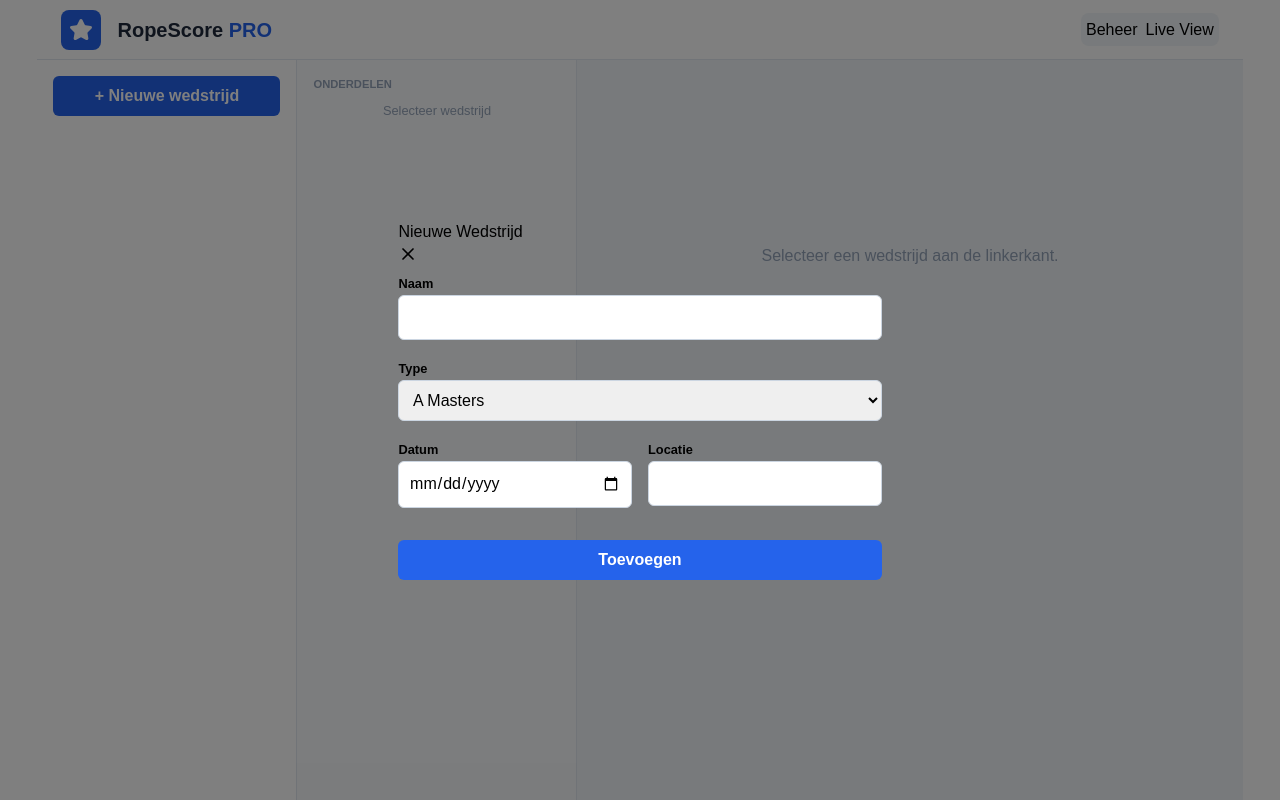
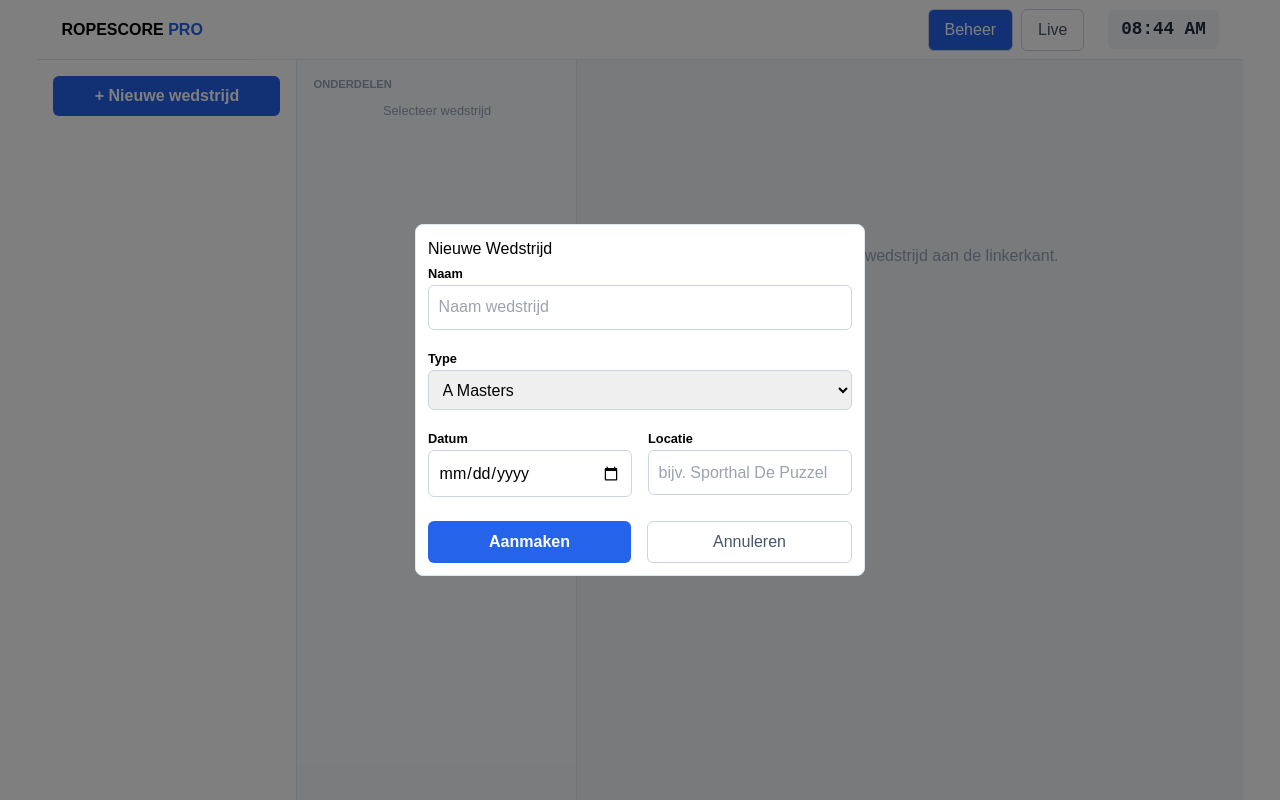
Before and after one commit to tomdemilliano/RopskippingCompetition, a React (Vite) app: page / in a window 1280 px wide. Both pictures are taken after a click on the button "+ Nieuwe wedstrijd". Built offline with nearby package versions, Linux system fonts and the light colour scheme.

Commit message:
terug naar versie voor afsplitsing modals

```diff
--- a/src/App.jsx
+++ b/src/App.jsx
@@ -14,7 +14,6 @@ import {
 import { APP_ID, COMPETITION_TYPES, isFreestyleType, getFirebaseConfig } from './constants';
 import { styles } from './styles';
 import LiveView from './components/LiveView';
-import Modals from './components/Modals';
 
 const firebaseConfig = getFirebaseConfig();
 let app, auth, db;
@@ -617,34 +616,28 @@ const App = () => {
     </div>
   );
 
-return (
+  return (
     <div style={styles.mainWrapper}>
-      {/* Header */}
       <header style={styles.header}>
-        <div style={{ display: 'flex', alignItems: 'center', gap: '1rem' }}>
-          <div style={{ background: '#2563eb', color: '#fff', padding: '0.5rem', borderRadius: '8px' }}>
-            <Star fill="white" size={24} />
+        <div style={{ fontWeight: 900 }}>ROPESCORE <span style={{ color: '#2563eb' }}>PRO</span></div>
+        <div style={{ display: 'flex', gap: '0.5rem', alignItems: 'center' }}>
+          <button style={{ ...styles.btnSecondary, background: view === 'management' ? '#2563eb' : '#fff', color: view === 'management' ? '#fff' : '#475569' }} onClick={() => setView('management')}>Beheer</button>
+          <button style={{ ...styles.btnSecondary, background: view === 'live' ? '#2563eb' : '#fff', color: view === 'live' ? '#fff' : '#475569' }} onClick={() => setView('live')}>Live</button>
+          <div style={{
+            marginLeft: '1rem',
+            fontWeight: 'bold',
+            fontFamily: 'monospace',
+            fontSize: '1.1rem',
+            background: '#f1f5f9',
+            padding: '0.4rem 0.8rem',
+            borderRadius: '6px',
+            color: '#1e293b'
+          }}>
+            {currentTime.toLocaleTimeString([], { hour: '2-digit', minute: '2-digit' })}
           </div>
-          <h1 style={{ fontSize: '1.25rem', fontWeight: 800, color: '#1e293b', margin: 0 }}>RopeScore <span style={{ color: '#2563eb' }}>PRO</span></h1>
-        </div>
-
-        <div style={{ display: 'flex', gap: '0.5rem', background: '#f1f5f9', padding: '0.3rem', borderRadius: '8px' }}>
-          <button
-            onClick={() => setView('management')}
-            style={{ ...styles.viewBtn, ...(view === 'management' ? styles.viewBtnActive : {}) }}
-          >
-            Beheer
-          </button>
-          <button
-            onClick={() => setView('live')}
-            style={{ ...styles.viewBtn, ...(view === 'live' ? styles.viewBtnActive : {}) }}
-          >
-            Live View
-          </button>
         </div>
       </header>
 
-      {/* Main Content */}
       {view === 'management' ? renderManagement() : (
         <LiveView
           selectedComp={selectedComp}
@@ -664,24 +657,172 @@ return (
         />
       )}
 
-      {/* Alleen deze component laten staan voor alle modals */}
-      <Modals
-        showUploadModal={showUploadModal} setShowUploadModal={setShowUploadModal}
-        showAddCompModal={showAddCompModal} setShowAddCompModal={setShowAddCompModal}
-        showEditCompModal={showEditCompModal} setShowEditCompModal={setShowEditCompModal}
-        csvInput={csvInput} setCsvInput={setCsvInput}
-        handleUploadCsv={handleUploadCsv}
-        newComp={newComp} setNewComp={setNewComp}
-        handleCreateComp={handleCreateComp}
-        editCompData={editCompData} setEditCompData={setEditCompData}
-        handleUpdateComp={handleUpdateComp}
-        selectedComp={selectedComp}
-        showEditParticipantModal={showEditParticipantModal}
-        setShowEditParticipantModal={setShowEditParticipantModal}
-        editParticipantData={editParticipantData}
-        setEditParticipantData={setEditParticipantData}
-        handleUpdateParticipant={handleUpdateParticipant}
-      />
+      <style>{`
+        @keyframes pulse {
+            0% { box-shadow: 0 0 0 0px rgba(239, 68, 68, 0.4); }
+            70% { box-shadow: 0 0 0 10px rgba(239, 68, 68, 0); }
+            100% { box-shadow: 0 0 0 0px rgba(239, 68, 68, 0); }
+        }
+      `}</style>
+
+      {/* --- Modals --- */}
+      {showUploadModal && (
+        <div style={styles.modalOverlay}>
+          <div style={{ ...styles.card, width: '650px', maxWidth: '90vw' }}>
+            <div style={{ display: 'flex', justifyContent: 'space-between', marginBottom: '1rem' }}>
+              <h3 style={{ margin: 0 }}>Laden voor: {showUploadModal}</h3>
+              <X size={20} style={{ cursor: 'pointer' }} onClick={() => setShowUploadModal(null)} />
+            </div>
+            <textarea
+              style={{ ...styles.input, height: '250px', fontFamily: 'monospace', fontSize: '0.75rem' }}
+              value={csvInput}
+              onChange={e => setCsvInput(e.target.value)}
+              placeholder="Plak hier de CSV inhoud..."
+            />
+            <div style={{ display: 'flex', gap: '1rem' }}>
+              <button style={{ ...styles.btnPrimary, flex: 1, justifyContent: 'center' }} onClick={handleUploadCsv}>Importeren</button>
+              <button style={{ ...styles.btnSecondary, flex: 1 }} onClick={() => setShowUploadModal(null)}>Annuleren</button>
+            </div>
+          </div>
+        </div>
+      )}
+
+{/* --- Modals --- */}
+{showEditParticipantModal && editParticipantData && (
+  <div style={styles.modalOverlay}>
+    <div style={{ ...styles.card, width: '550px', maxHeight: '90vh', overflowY: 'auto' }}>
+      <div style={{ display: 'flex', justifyContent: 'space-between', marginBottom: '1rem' }}>
+        <h3 style={{ margin: 0 }}>Deelnemer aanpassen</h3>
+        <X size={20} style={{ cursor: 'pointer' }} onClick={() => setShowEditParticipantModal(null)} />
+      </div>
+
+      <label style={{ fontSize: '0.8rem', fontWeight: 'bold' }}>Naam</label>
+      <input style={styles.input} value={editParticipantData.naam} onChange={e => setEditParticipantData({...editParticipantData, naam: e.target.value})} />
+
+      <label style={{ fontSize: '0.8rem', fontWeight: 'bold' }}>Club</label>
+      <input style={styles.input} value={editParticipantData.club} onChange={e => setEditParticipantData({...editParticipantData, club: e.target.value})} />
+
+      <div style={{ marginTop: '1rem', borderTop: '1px solid #eee', paddingTop: '1rem' }}>
+        <label style={{ fontSize: '0.8rem', fontWeight: 'bold', display: 'block', marginBottom: '0.5rem' }}>Onderdelen & Planning</label>
+        <div style={{ display: 'flex', flexDirection: 'column', gap: '8px' }}>
+          {selectedComp.events.filter(ev => editParticipantData.events?.includes(ev)).map(ev => {
+            const eventKey = ev.replace(/\s/g, '');
+            const detail = editParticipantData[`detail_${eventKey}`] || {};
+            const isEventGeschrapt = editParticipantData.eventStatus?.[ev] === 'geschrapt';
+
+            return (
+              <div key={ev} style={{
+                display: 'flex',
+                alignItems: 'center',
+                justifyContent: 'space-between',
+                padding: '8px',
+                background: isEventGeschrapt ? '#fee2e2' : '#f8fafc',
+                borderRadius: '6px',
+                border: '1px solid',
+                borderColor: isEventGeschrapt ? '#fecaca' : '#e2e8f0'
+              }}>
+                <div style={{ flex: 1 }}>
+                  <div style={{ fontWeight: 'bold', fontSize: '0.85rem', textDecoration: isEventGeschrapt ? 'line-through' : 'none' }}>{ev}</div>
+                  <div style={{ fontSize: '0.75rem', color: '#64748b' }}>
+                    Reeks {editParticipantData[`reeks_${eventKey}`] || '-'} | Veld {detail.veld || '-'} | {detail.uur || '--:--'}
+                  </div>
+                </div>
+
+                <button
+                  onClick={() => {
+                    const currentStatus = { ...(editParticipantData.eventStatus || {}) };
+                    currentStatus[ev] = isEventGeschrapt ? 'actief' : 'geschrapt';
+                    setEditParticipantData({ ...editParticipantData, eventStatus: currentStatus });
+                  }}
+                  style={{
+                    ...styles.btnSecondary,
+                    padding: '4px 8px',
+                    fontSize: '0.7rem',
+                    background: isEventGeschrapt ? '#10b981' : '#ef4444',
+                    color: '#fff',
+                    border: 'none'
+                  }}
+                >
+                  {isEventGeschrapt ? 'Herstellen' : 'Schrappen'}
+                </button>
+              </div>
+            );
+          })}
+        </div>
+      </div>
+
+      <div style={{ display: 'flex', gap: '1rem', marginTop: '1.5rem' }}>
+        <button style={{ ...styles.btnPrimary, flex: 1, justifyContent: 'center' }} onClick={handleUpdateParticipant}>Opslaan</button>
+        <button style={{ ...styles.btnSecondary, flex: 1 }} onClick={() => setShowEditParticipantModal(null)}>Annuleren</button>
+      </div>
+    </div>
+  </div>
+)}
+
+{/* --- Modals --- */}
+{showAddCompModal && (
+  <div style={styles.modalOverlay}>
+    <div style={{ ...styles.card, width: '450px' }}>
+      <h3 style={{ marginTop: 0 }}>Nieuwe Wedstrijd</h3>
+
+      <label style={{ fontSize: '0.8rem', fontWeight: 'bold' }}>Naam</label>
+      <input style={styles.input} value={newComp.name} onChange={e => setNewComp({...newComp, name: e.target.value})} placeholder="Naam wedstrijd" />
+
+      <label style={{ fontSize: '0.8rem', fontWeight: 'bold' }}>Type</label>
+      <select style={styles.input} value={newComp.type} onChange={e => setNewComp({...newComp, type: e.target.value, events: COMPETITION_TYPES[e.target.value]})}>
+        {Object.keys(COMPETITION_TYPES).map(t => <option key={t} value={t}>{t}</option>)}
+      </select>
+
+      <div style={{ display: 'flex', gap: '1rem' }}>
+        <div style={{ flex: 1 }}>
+          <label style={{ fontSize: '0.8rem', fontWeight: 'bold' }}>Datum</label>
+          <input type="date" style={styles.input} value={newComp.date} onChange={e => setNewComp({...newComp, date: e.target.value})} />
+        </div>
+        <div style={{ flex: 1 }}>
+          <label style={{ fontSize: '0.8rem', fontWeight: 'bold' }}>Locatie</label>
+          <input style={styles.input} value={newComp.location} onChange={e => setNewComp({...newComp, location: e.target.value})} placeholder="bijv. Sporthal De Puzzel" />
+        </div>
+      </div>
+
+      <div style={{ display: 'flex', gap: '1rem', marginTop: '0.5rem' }}>
+        <button style={{ ...styles.btnPrimary, flex: 1, justifyContent: 'center' }} onClick={handleCreateComp}>Aanmaken</button>
+        <button style={{ ...styles.btnSecondary, flex: 1 }} onClick={() => setShowAddCompModal(false)}>Annuleren</button>
+      </div>
+    </div>
+  </div>
+)}
+
+{showEditCompModal && (
+  <div style={styles.modalOverlay}>
+    <div style={{ ...styles.card, width: '450px' }}>
+      <h3 style={{ marginTop: 0 }}>Wedstrijd Aanpassen</h3>
+
+      <label style={{ fontSize: '0.8rem', fontWeight: 'bold' }}>Naam</label>
+      <input style={styles.input} value={editCompData.name} onChange={e => setEditCompData({...editCompData, name: e.target.value})} />
+
+      <label style={{ fontSize: '0.8rem', fontWeight: 'bold' }}>Type</label>
+      <select style={styles.input} value={editCompData.type} onChange={e => setEditCompData({...editCompData, type: e.target.value})}>
+        {Object.keys(COMPETITION_TYPES).map(t => <option key={t} value={t}>{t}</option>)}
+      </select>
+
+      <div style={{ display: 'flex', gap: '1rem' }}>
+        <div style={{ flex: 1 }}>
+          <label style={{ fontSize: '0.8rem', fontWeight: 'bold' }}>Datum</label>
+          <input type="date" style={styles.input} value={editCompData.date} onChange={e => setEditCompData({...editCompData, date: e.target.value})} />
+        </div>
+        <div style={{ flex: 1 }}>
+          <label style={{ fontSize: '0.8rem', fontWeight: 'bold' }}>Locatie</label>
+          <input style={styles.input} value={editCompData.location} onChange={e => setEditCompData({...editCompData, location: e.target.value})} />
+        </div>
+      </div>
+
+      <div style={{ display: 'flex', gap: '1rem', marginTop: '0.5rem' }}>
+        <button style={{ ...styles.btnPrimary, flex: 1, justifyContent: 'center' }} onClick={handleUpdateComp}>Opslaan</button>
+        <button style={{ ...styles.btnSecondary, flex: 1 }} onClick={() => setShowEditCompModal(false)}>Annuleren</button>
+      </div>
+    </div>
+  </div>
+)}
     </div>
   );
 };
```
